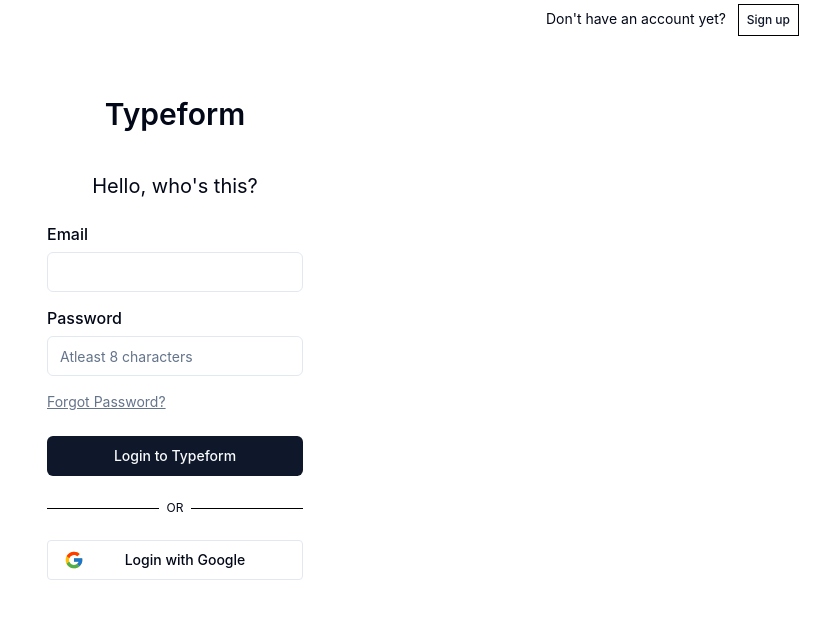
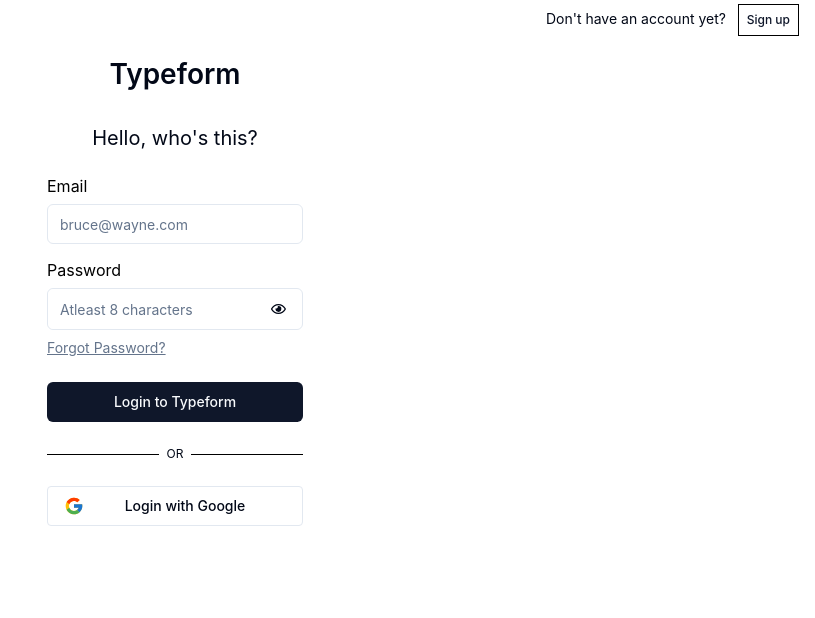
Before and after one commit to AnushDeokar/typeform-clone, a Next.js app: page /signin in a window 1280 px wide. Shown: the top 618 px of the page, without its empty margins (465-1280 px from the left). Built offline with nearby package versions, Linux system fonts and the light colour scheme.

Commit message:
add validation in signin form

```diff
--- a/src/app/(auth)/signin/page.tsx
+++ b/src/app/(auth)/signin/page.tsx
@@ -1,4 +1,5 @@
 import React from "react"
+import Link from "next/link"
 import { FcGoogle } from "react-icons/fc"
 
 import { Button } from "@/components/ui/button"
@@ -6,17 +7,17 @@
 
 function page() {
   return (
-    <main className="text-dark flex min-h-screen flex-col items-center gap-2 p-24">
+    <main className="text-dark flex min-h-screen flex-col items-center gap-2 py-16">
       <div className="text-secondary-muted fixed right-4 top-1 text-sm">
         Don&apos;t have an account yet? &nbsp;{" "}
         <Button
           className="text-light h-8 rounded-none border border-black px-2 text-[12px] text-secondary-foreground"
           variant="outline"
         >
-          Sign up
+          <Link href="/signup">Sign up</Link>
         </Button>
       </div>
-      <h1 className="text-3xl font-semibold">Typeform</h1>
+      <h1 className="text-[28px] font-semibold">Typeform</h1>
       <p className="mt-8 text-xl">Hello, who&apos;s this?</p>
       <div className="flex w-72 flex-col gap-4 p-4">
         <SigninForm />
--- a/src/app/page.tsx
+++ b/src/app/page.tsx
@@ -2,7 +2,7 @@
 
 export default function Home() {
   return (
-    <main className="flex min-h-screen flex-col items-center justify-between p-24">
+    <main className="flex min-h-screen flex-col items-center justify-between p-20">
       Typeform
     </main>
   )
--- a/src/components/auth/signin-form.tsx
+++ b/src/components/auth/signin-form.tsx
@@ -1,8 +1,13 @@
 "use client"
 
-import React from "react"
+import React, { useState } from "react"
+import { zodResolver } from "@hookform/resolvers/zod"
 import { useForm } from "react-hook-form"
+import { BiError } from "react-icons/bi"
+import { FaRegEye, FaRegEyeSlash } from "react-icons/fa"
+import z from "zod"
 
+import { signinSchema } from "@/lib/validations/authSchema"
 import {
   Form,
   FormControl,
@@ -16,45 +21,106 @@
 
 import { Button } from "../ui/button"
 
+type FormInputs = z.infer<typeof signinSchema>
+
 function SigninForm() {
-  const form = useForm()
+  const [isLoading, setIsLoading] = useState(false)
+  const [isPasswordVisible, setIsPasswordVisible] = useState(false)
+  const form = useForm<FormInputs>({
+    resolver: zodResolver(signinSchema),
+    defaultValues: {
+      email: "",
+      password: "",
+    },
+  })
+
+  const onSubmit = (data: FormInputs) => {
+    setIsLoading(true)
+    console.log(data)
+  }
+
   return (
     <Form {...form}>
+      <form
+        onSubmit={form.handleSubmit(onSubmit)}
+        className="form flex flex-col gap-4"
+      >
+        {Object.keys(form.formState.errors).length !== 0 && (
+          <div className="flex h-20 gap-2 overflow-hidden rounded-md border">
+            <div className="flex h-full flex-col bg-destructive  p-2 pt-2">
+              <BiError color="white" />
+            </div>
+            <div className="p-1 pt-2 text-[13px]">
+              We found some errors. Please review the form and make corrections.
+            </div>
+          </div>
+        )}
         <FormField
           name="email"
           control={form.control}
           render={({ field }: { field: any }) => (
             <FormItem>
-            <FormLabel className="text-[16px]">Email</FormLabel>
+              <FormLabel className="text-[16px] font-[1100] text-black">
+                Email
+              </FormLabel>
               <FormControl>
-              <Input type="text" className="outline-none" {...field} />
-            </FormControl>
-            <FormMessage />
-          </FormItem>
-        )}
-      />
-      <FormField
-        name="Password"
-        control={form.control}
-        render={({ field }: { field: any }) => (
-          <FormItem>
-            <FormLabel className="text-[16px]">Password</FormLabel>
-            <FormControl className="outline-none">
                 <Input
                   type="text"
                   className="outline-none"
-                placeholder="Atleast 8 characters"
                   {...field}
+                  placeholder="bruce@wayne.com"
                 />
               </FormControl>
               <FormMessage />
             </FormItem>
           )}
         />
-      <p className="text-sm text-muted-foreground underline">
+        <div>
+          <FormField
+            name="password"
+            control={form.control}
+            render={({ field }: { field: any }) => (
+              <FormItem>
+                <FormLabel className="text-[16px] font-[1100] text-black">
+                  Password
+                </FormLabel>
+                <FormControl className="outline-none">
+                  <div className="flex items-center rounded-md border pr-4 focus:border-black focus-visible:ring-2">
+                    <Input
+                      type={isPasswordVisible ? "text" : "password"}
+                      className="grow border-0 outline-none focus:border-0 focus-visible:ring-0"
+                      placeholder="Atleast 8 characters"
+                      {...field}
+                    />
+                    {isPasswordVisible ? (
+                      <FaRegEyeSlash
+                        className="cursor-pointer"
+                        onClick={() => setIsPasswordVisible(!isPasswordVisible)}
+                      />
+                    ) : (
+                      <FaRegEye
+                        className="cursor-pointer"
+                        onClick={() => setIsPasswordVisible(!isPasswordVisible)}
+                      />
+                    )}
+                  </div>
+                </FormControl>
+                <FormMessage />
+              </FormItem>
+            )}
+          />
+          <p className="mt-2 text-sm text-muted-foreground underline">
             Forgot Password?
           </p>
-      <Button className="outlined mt-2 rounded-md">Login to Typeform</Button>
+        </div>
+        <Button
+          className="outlined mt-2 rounded-md"
+          type="submit"
+          disabled={isLoading}
+        >
+          Login to Typeform
+        </Button>
+      </form>
     </Form>
   )
 }
--- a/src/components/ui/input.tsx
+++ b/src/components/ui/input.tsx
@@ -11,7 +11,7 @@
       <input
         type={type}
         className={cn(
-          "flex h-10 w-full rounded-md border border-input bg-background px-3 py-2 text-sm ring-offset-background file:border-0 file:bg-transparent file:text-sm file:font-medium placeholder:text-muted-foreground focus-visible:outline-none focus-visible:ring-2 focus-visible:ring-ring focus-visible:ring-offset-2 disabled:cursor-not-allowed disabled:opacity-50",
+          "flex h-10 w-full rounded-md border border-input bg-background px-3 py-2 text-sm ring-offset-background file:border-0 file:bg-transparent file:text-sm file:font-medium placeholder:text-muted-foreground focus-visible:outline-none focus-visible:ring-2 disabled:cursor-not-allowed disabled:opacity-50",
           className
         )}
         ref={ref}
--- /dev/null
+++ b/src/lib/validations/authSchema.ts
@@ -0,0 +1,28 @@
+import z from "zod"
+
+export const signinSchema = z.object({
+  email: z.string().min(1, { message: "Email is required to login!" }).email(),
+  password: z.string().min(1, "Password is required!"),
+})
+
+export const registerUserSchema = z
+  .object({
+    firstName: z.string(),
+    lastName: z.string(),
+    userName: z.string(),
+    email: z.string().email(),
+    phone: z.string().transform((data) => Number(data)),
+    password: z.string().min(4),
+    confirmPassword: z.string().min(4),
+    avatar: z.string().optional(),
+    isVerified: z.boolean().optional(),
+  })
+  .superRefine(({ confirmPassword, password }, ctx) => {
+    if (confirmPassword !== password) {
+      ctx.addIssue({
+        code: "custom",
+        message: "The passwords did not match",
+        path: ["confirmPassword"],
+      })
+    }
+  })
```
Lines whose indentation alone changed are shown as unchanged.
